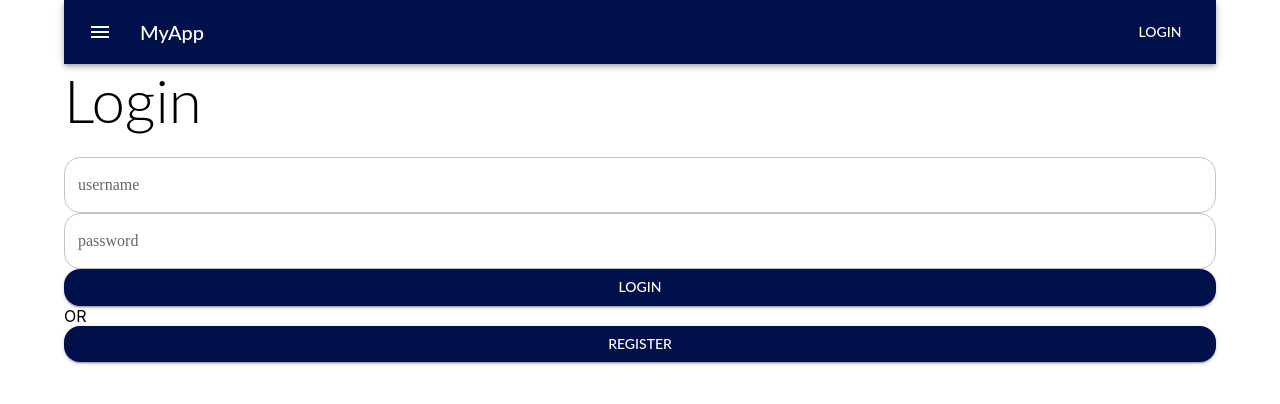
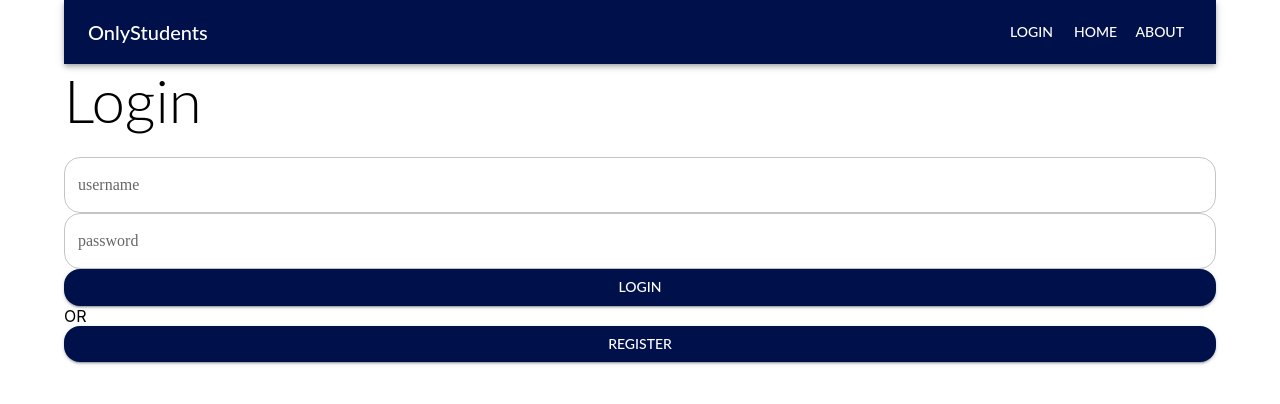
Before and after one commit to Johannes178/OnlyStudents, a React (Create React App) app: page / in a window 1280 px wide. Shown: the top 404 px of the page. Built offline with nearby package versions, Linux system fonts and the light colour scheme; no server answers.

Commit message:
typography

```diff
--- a/src/components/Nav.js
+++ b/src/components/Nav.js
@@ -3,7 +3,6 @@ import {
   Box,
   Button,
   Drawer,
-  IconButton,
   List,
   ListItemButton,
   ListItemIcon,
@@ -11,7 +10,6 @@ import {
   Toolbar,
   Typography,
 } from "@mui/material";
-import MenuIcon from "@mui/icons-material/Menu";
 import { useContext, useEffect, useState } from "react";
 import { Link, useNavigate } from "react-router-dom";
 import { MediaContext } from "../contexts/MediaContext";
@@ -42,26 +40,29 @@ const Nav = () => {
   console.log(user, open);
 
   return (
+    //home
     <Box>
       <AppBar position="static">
         <Toolbar>
-          <IconButton
-            size="large"
-            edge="start"
+          <Typography variant="h6" component="div" sx={{ flexGrow: 1 }}>
+            OnlyStudents
+          </Typography>
+          <Button component={Link} to={user ? "/logout" : "/login"} color="inherit">
+            {user ? "Logout" : "Login"}
+          </Button>
+          <Button
+            component={Link}
+            to={user ? "/" : "/"}
             color="inherit"
-            aria-label="menu"
-            sx={{ mr: 2 }}
-            onClick={() => {
-              setOpen(!open);
-            }}
           >
-            <MenuIcon />
-          </IconButton>
-          <Typography variant="h6" component="div" sx={{ flexGrow: 1 }}>
-            MyApp
-          </Typography>
-          <Button component={Link} to={user ? "/logout" : "/"} color="inherit">
-            {user ? "Logout" : "Login"}
+            {user ? "Home" : "Home"}
+          </Button>
+          <Button
+            component={Link}
+            to={user ? "/about" : "/about"}
+            color="inherit"
+          >
+            {user ? "About" : "About"}
           </Button>
         </Toolbar>
       </AppBar>
```
